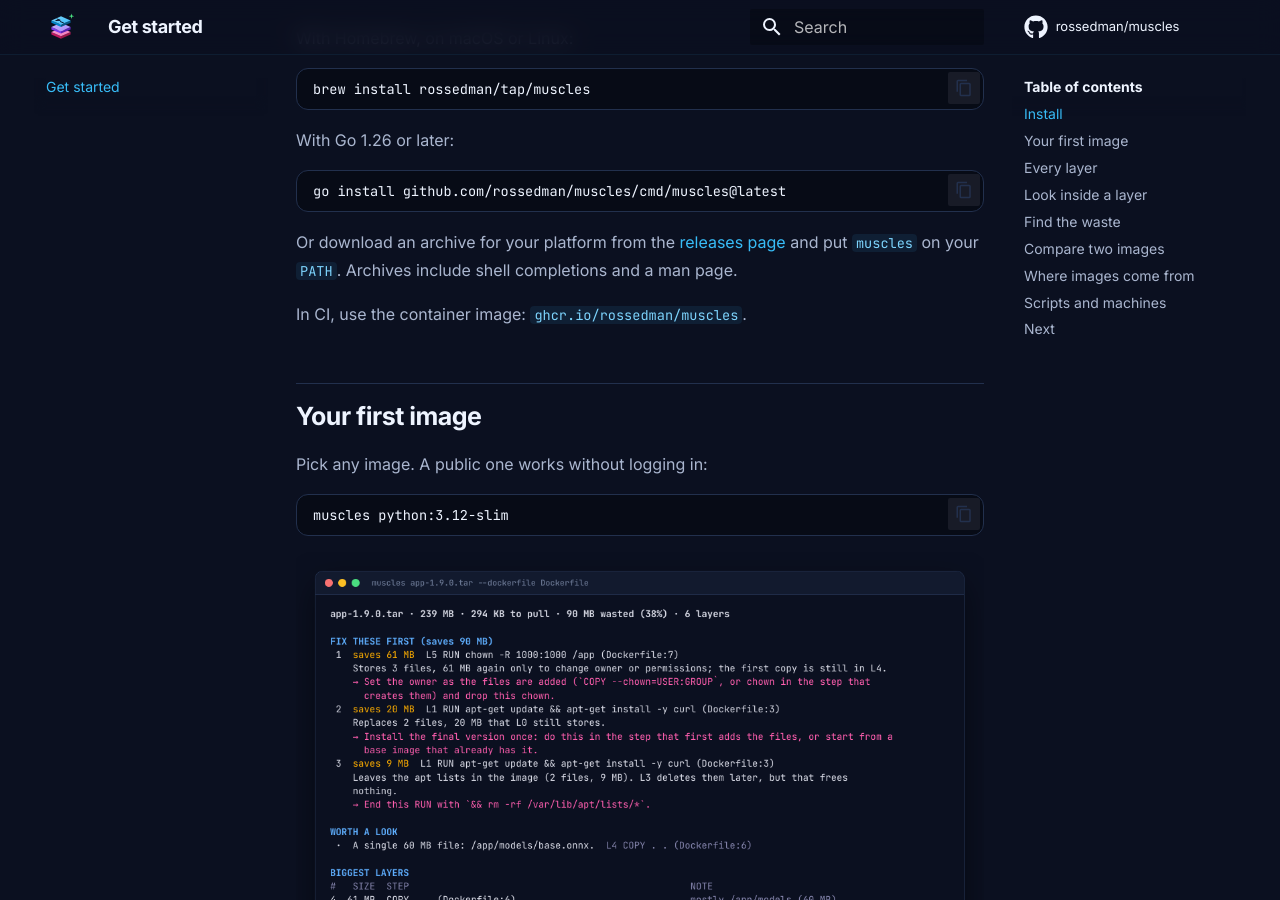
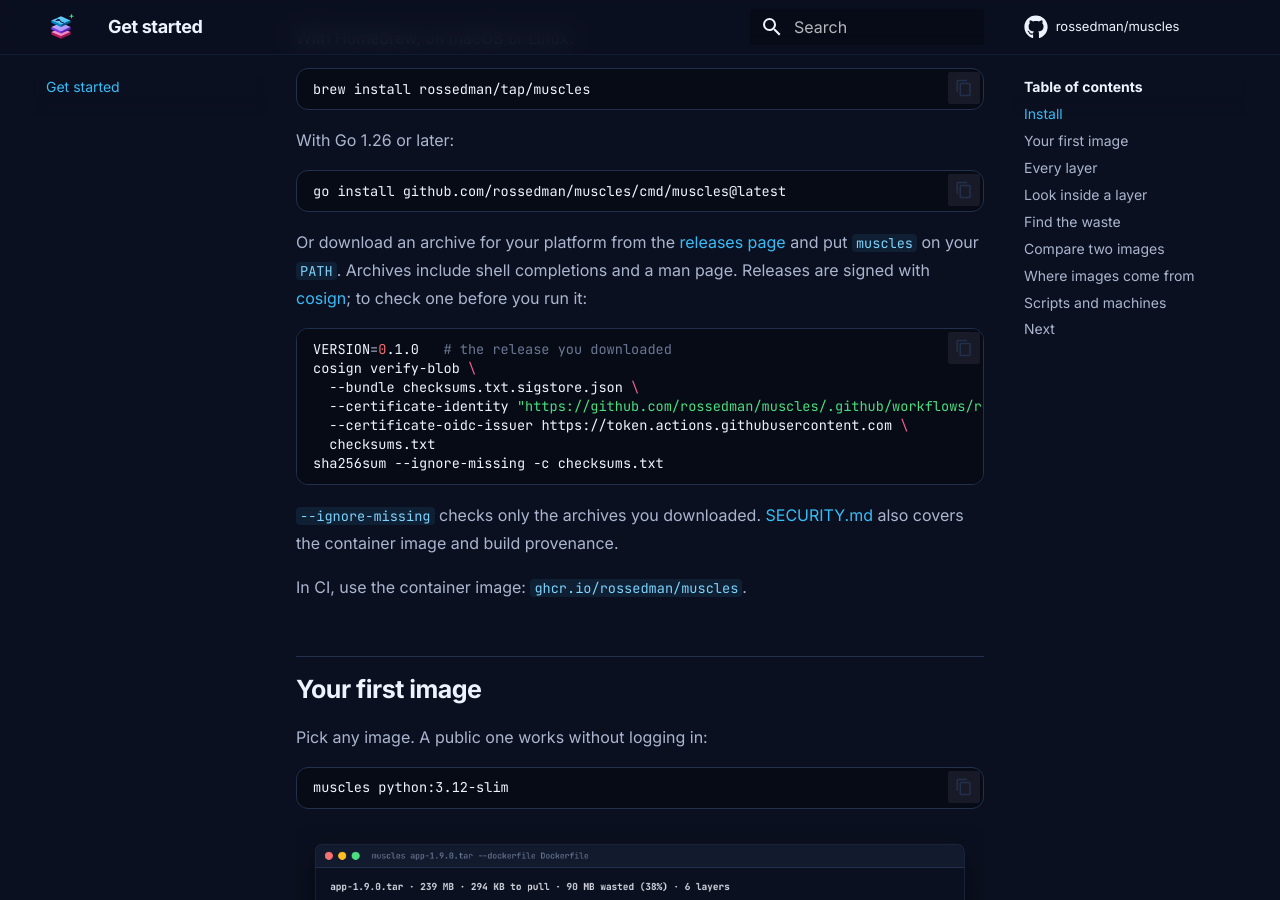
Before and after one commit to rossedman/muscles, an MkDocs documentation site: the page built from docs/getting-started.md, in a window 1280 px wide and 900 px high, scrolled down 375 px. Built offline with MkDocs 1.6.1 and Material for MkDocs 9.7.7, drawn with Linux system fonts in a browser that asks for light colours; comment, search, counter and statistics services are not loaded.

Commit message:
Sign releases and the image with cosign, and attest provenance
Nothing tied a downloaded archive or the GHCR image to this repository,
so a swapped download or a compromised mirror was undetectable. GoReleaser
now signs checksums.txt (which covers every archive) and the image by
digest, keylessly with the release workflow's GitHub OIDC identity, so
there is no key to leak; the workflow adds SLSA build provenance.

The release job no longer restores the Go build cache: any earlier
workflow run could have written it, and it would have gone into the
release. Its actions are pinned to commit SHAs.

SECURITY.md, the install page and the README say how to verify.

Co-Authored-By: Claude Opus 5.5 <noreply@anthropic.com>

````diff
--- a/docs/getting-started.md
+++ b/docs/getting-started.md
@@ -16,7 +16,19 @@ With Go 1.26 or later:
 go install github.com/rossedman/muscles/cmd/muscles@latest
 ```
 
-Or download an archive for your platform from the [releases page](https://github.com/rossedman/muscles/releases) and put `muscles` on your `PATH`. Archives include shell completions and a man page.
+Or download an archive for your platform from the [releases page](https://github.com/rossedman/muscles/releases) and put `muscles` on your `PATH`. Archives include shell completions and a man page. Releases are signed with [cosign](https://docs.sigstore.dev); to check one before you run it:
+
+```bash
+VERSION=0.1.0   # the release you downloaded
+cosign verify-blob \
+  --bundle checksums.txt.sigstore.json \
+  --certificate-identity "https://github.com/rossedman/muscles/.github/workflows/release.yml@refs/tags/v${VERSION}" \
+  --certificate-oidc-issuer https://token.actions.githubusercontent.com \
+  checksums.txt
+sha256sum --ignore-missing -c checksums.txt
+```
+
+`--ignore-missing` checks only the archives you downloaded. [SECURITY.md](https://github.com/rossedman/muscles/blob/main/SECURITY.md#verifying-a-release) also covers the container image and build provenance.
 
 In CI, use the container image: `ghcr.io/rossedman/muscles`.
 
````
Also changed, not shown: .goreleaser.yaml (+14 -0 lines), README.md (+1 -1 lines), SECURITY.md (+28 -0 lines), docs/releasing.md (+4 -4 lines), 2 other files.
